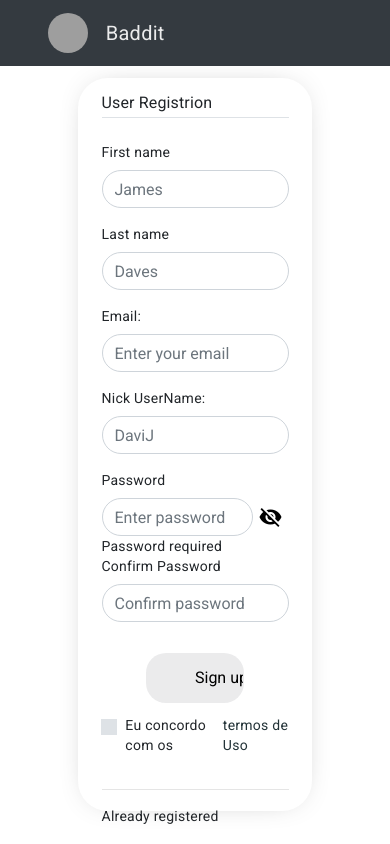
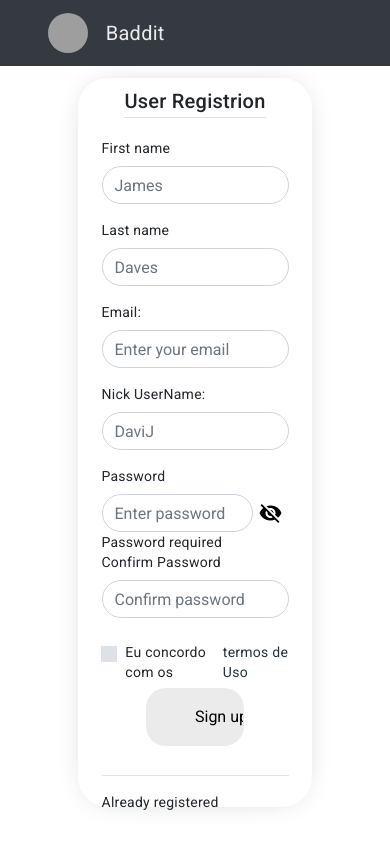
Before and after one commit to emanuelly-b-s/Baddit, an Angular app in the folder Front/: page /createnewaccount in a window 390 px wide. Built offline with nearby package versions, Linux system fonts and the light colour scheme; grey boxes are pictures that could not be loaded.

Commit message:
almost ready front page sign up

```diff
--- a/Front/src/app/login/login.component.html
+++ b/Front/src/app/login/login.component.html
@@ -9,7 +9,6 @@
 
 <div class="container">
   <div class="containerLogin">
-    <h1>Login</h1>
     <input class="form-control" placeholder="Enter your email" [formControl]="email" required email="true" />
     <mat-error *ngIf="email.invalid">{{getErrorMessage()}}</mat-error>
     <mat-form-field>
--- a/Front/src/app/newaccount/newaccount.component.css
+++ b/Front/src/app/newaccount/newaccount.component.css
@@ -88,7 +88,7 @@ a:hover {
 
 button {
     width: 50%;
-    height: 40%;
+    height: 50%;
     overflow: hidden;
     margin: 1px 0;
     border-radius: 20px;
--- a/Front/src/app/newaccount/newaccount.component.html
+++ b/Front/src/app/newaccount/newaccount.component.html
@@ -8,10 +8,8 @@
 
 <div class="container">
   <div class="input-group mb-3">
+      <h2 class="border-bottom">User Registrion</h2>
     <form class="p-1">
-      <div class="pb-2 d-block d-md-none">
-        <h3 class="border-bottom">User Registrion</h3>
-      </div>
       <div class="form-row">
         <div class="form-group col-sm-6">
           <label>First name</label>
@@ -38,13 +36,14 @@
           height: 20%;
       ">
         <div class="btnCon">
-          <button class="btn px-5">Sign up</button>
           <div class="form-row ">
             <div class="custom-control">
               <input type="checkbox" class="custom-control-input" id="customCheck1" />
-              <label class="custom-control-label" style="display: flex;">Eu concordo com os <a href="#" style="margin-left: 5px;"> termos de Uso</a></label>
+              <label class="custom-control-label" style="display: flex;">Eu concordo com os <a class="register" href="#"
+                  style="margin-left: 5px;"> termos de Uso</a></label>
             </div>
           </div>
+          <button class="btn px-5">Sign up</button>
         </div>
       </div>
       <hr>
```
